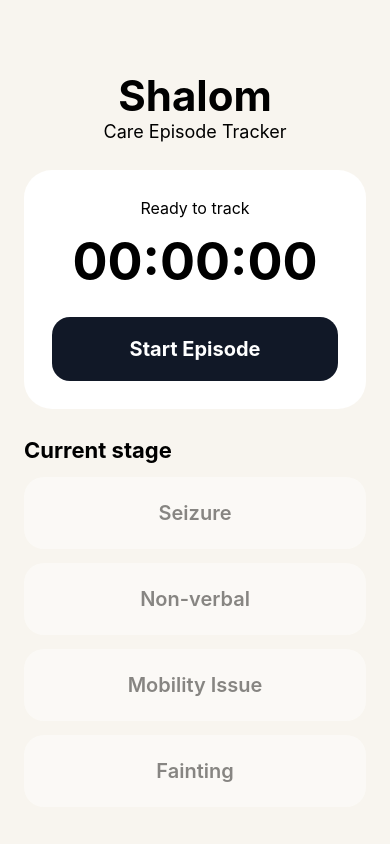
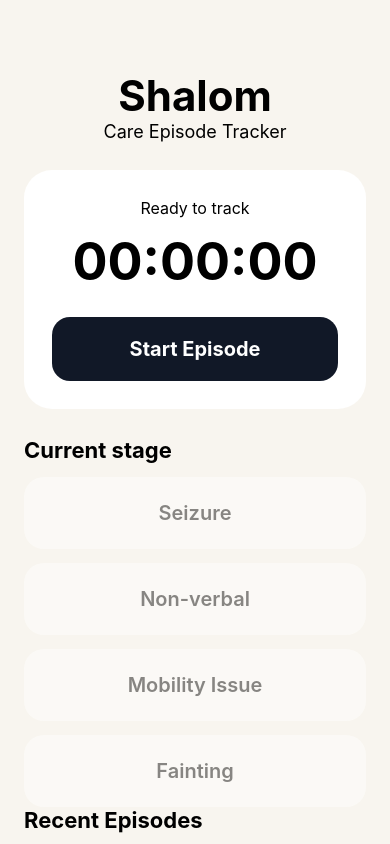
Before and after one commit to JoshauDerival/Shalom, a React Native app: screen / in a window 390 px wide. Built offline with nearby package versions, Linux system fonts and the light colour scheme.

Commit message:
add history

```diff
--- a/App.js
+++ b/App.js
@@ -157,6 +157,28 @@ export default function App() {
           );
         })}
       </View>
+      <Text style={styles.sectionTitle}>Recent Episodes</Text>
+
+{episodes.length === 0 ? (
+  <Text style={styles.emptyText}>No episodes saved yet.</Text>
+) : (
+  episodes.map((episode) => (
+    <View key={episode.id} style={styles.episodeCard}>
+      <Text style={styles.episodeTitle}>
+        Episode - {formatTime(episode.durationSeconds)}
+      </Text>
+
+      <Text style={styles.episodeText}>
+        Stage changes: {episode.stageLog.length}
+      </Text>
+
+      <Text style={styles.episodeText}>
+        Started: {new Date(episode.startTime).toLocaleTimeString()}
+      </Text>
+    </View>
+  ))
+)}
+
 
       <StatusBar style="auto" />
     </ScrollView>
@@ -251,4 +273,22 @@ const styles = StyleSheet.create({
   stageButtonTextActive: {
     color: 'white',
   },
+  episodeCard: {
+  backgroundColor: 'white',
+  borderRadius: 18,
+  padding: 18,
+  marginBottom: 12,
+},
+episodeTitle: {
+  fontSize: 18,
+  fontWeight: '700',
+},
+episodeText: {
+  fontSize: 15,
+  marginTop: 4,
+},
+emptyText: {
+  fontSize: 16,
+  opacity: 0.6,
+},
 });
```
